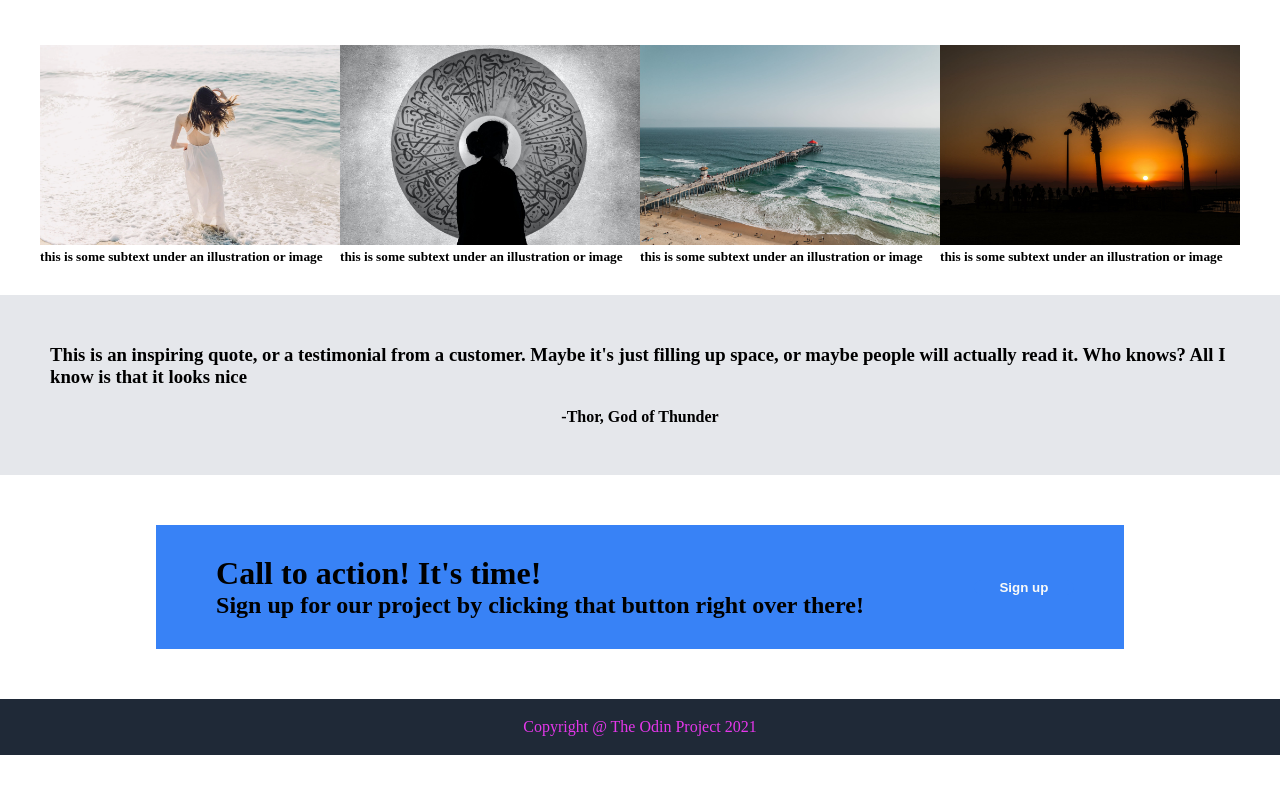
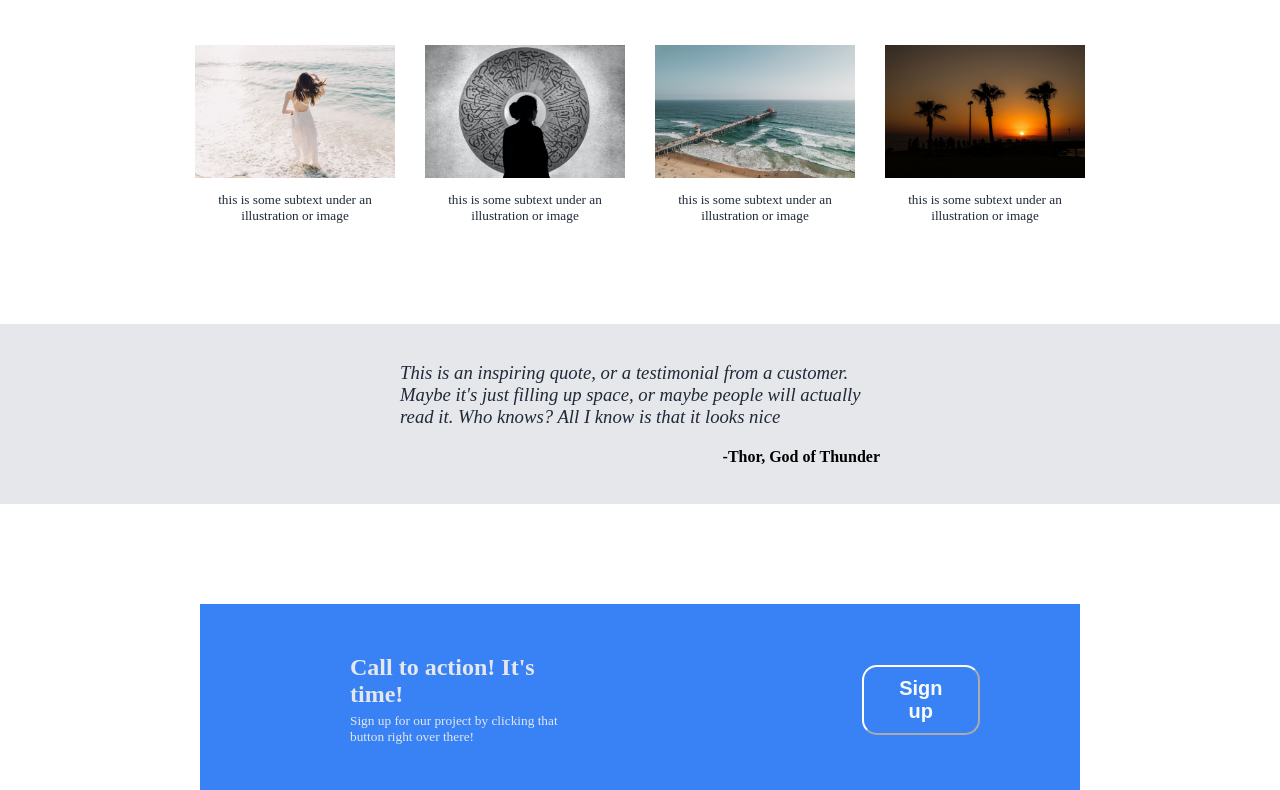
Before and after one commit to btabella/Landing-Page, a plain HTML site: page index.html in a window 1280 px wide. Shown: the part 703-1493 px from the top of the page. Before the commit the page ends 1458 px from the top, so only its background shows below. Drawn offline with Linux system fonts and the light colour scheme.

Commit message:
Add styles in s3 to f

```diff
--- a/index.html
+++ b/index.html
@@ -29,7 +29,7 @@
     </div>
 
     <div class="s2">
-        <h1 class="s21">Some random information</h1>
+        <h1 class="s21">Some random information.</h1>
         <div class="s22">
             <div class="box">
                 <div class="box1">
--- a/style.css
+++ b/style.css
@@ -9,8 +9,8 @@ body {
 }
 
 img {
-    height: 200px;
-    width: 300px
+    height: 133px;
+    width: 200px
 }
 
 .h,
@@ -88,20 +88,19 @@ a {
     font-weight: 400;
 }
 
-.s113 {
-    padding: 10px 30px;
+
+.s121 {
+    width: 800px;
+    height: 200px;
 }
 
-.s121 {
-    width: 800px
-}
-
-button {
+.s113 {
     background-color: #3882f6;
     color: #f9faf8;
     font-weight:bold;
     border: 0;
     border-radius: 15px;
+    padding: 10px 30px;
 }
 
 .s2 {
@@ -113,11 +112,25 @@ button {
 
 .s21 {
     margin: 30px;
+    color: #1f2937;
 }
 
 .s22 {
     display: flex;
-    margin: 30px 100px;
+    margin: 30px 300px 100px;
+    gap: 30px;
+}
+
+.s222 {
+    color: #1f2937;
+    font-weight:200;
+}
+
+.box {
+    display: flex;
+    flex-direction: column;
+    text-align: center;
+    gap: 10px;
 }
 
 
@@ -129,9 +142,19 @@ button {
     background-color: #E5E7EB;
 }
 
+.s31 {
+    color: #1f2937;
+    font-weight: lighter;
+    font-style: italic;
+}
+
+.s32 {
+    align-self: end;
+}
+
 .s31,
 .s32 {
-    margin: 10px 50px;
+    margin: 10px 400px;
 }
 
 .s4 {
@@ -141,21 +164,41 @@ button {
 }
 
 .s41 {
-    margin: 50px 100px;
+    margin: 100px 200px;
     display: flex;
     align-items: center;
     background-color: #3882f6;
 }
 
 .s411 {
-    margin: 30px 60px;
+    display: flex;
+    flex-direction: column;
+    gap: 5px;
+    margin: 50px 150px;
+    color: #e5e7eb;
+}
+
+.s4111 {
+    font-size: x-large;
+}
+
+.s4112 {
+    font-weight: 200;
+    font-size: smaller;
 }
 
 .s412 {
-    margin: 30px 50px;
-    width: 100px;
+    background-color: #3882f6;
+    color: #f9faf8;
+    font-weight:bold;
+    font-size: 20px;
+    border-color: white;
+    border-radius: 15px;
+    padding: 10px 30px;
+    margin: 30px 100px 30px 150px;
+    width: 150px;
 }
 
 .f {
-    color: #e537eb;
+    color: #e5e7eb;
 }
```
